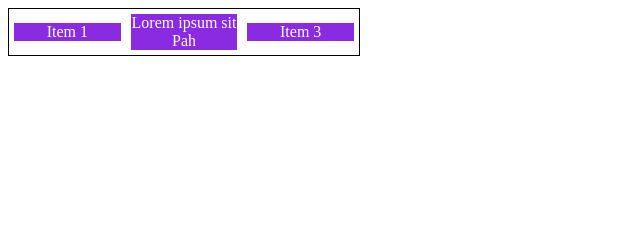
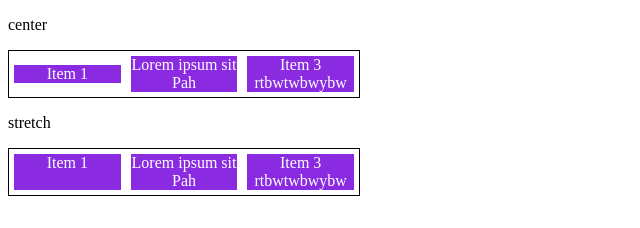
Before and after one commit to BrunoFranca83/BootcampSpread, a plain HTML site: page HTML/Flexbox/AlignText.html in a window 1280 px wide. Shown: the whole page, without its empty margins (0-640 px from the left). Drawn offline with Linux system fonts and the light colour scheme.

Commit message:
Novo Commit

```diff
--- a/HTML/Flexbox/AlignText.html
+++ b/HTML/Flexbox/AlignText.html
@@ -29,18 +29,27 @@
             align-items: center;
         }
 
+        .stretch{
+            align-items:stretch
+        }
+
     </style>
 </head>
 <body>
 
-    <section class="container center flex">
+    <p>center</p>
+    <section class="container center">
         <div class="item">Item 1</div>
         <div class="item">Lorem ipsum sit Pah</div>
-        <div class="item">Item 3</div>
-
-
+        <div class="item">Item 3 rtbwtwbwybw</div>
     </section>
 
+    <p>stretch</p>
+    <section class="container center stretch">
+        <div class="item">Item 1</div>
+        <div class="item">Lorem ipsum sit Pah</div>
+        <div class="item">Item 3 rtbwtwbwybw</div>
+    </section>
 
 </body>
 </html>
```
